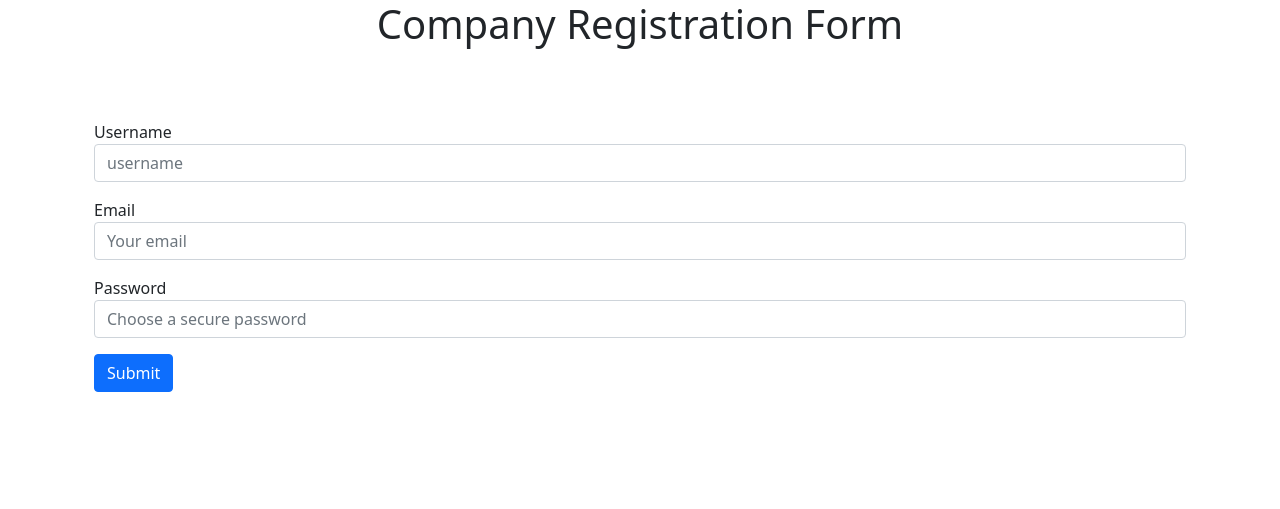
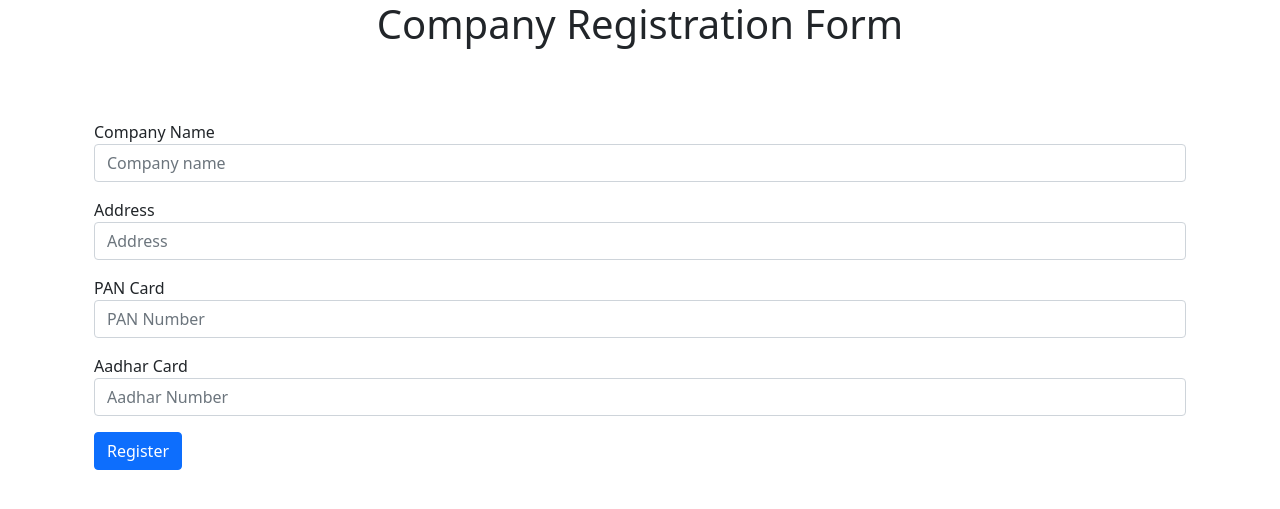
Before and after one commit to Kavinlsky/FastApi, a FastAPI app: page / in a window 1280 px wide. Shown: the top 509 px of the page. Run offline with FastAPI, Linux system fonts and the light colour scheme.

Commit message:
Main File

```diff
--- a/main.py
+++ b/main.py
@@ -23,18 +23,16 @@ async def home(request : Request):
 
 
 @app.post("/register/")
-async def register(request: Request, username: str = Form(...), email: str = Form(...), password: str = Form(...)):
-                   # db: Session = Depends(get_db)):
-    # form = UserCreateForm(request)
-    # await form.load_data()
-    # print("submited")
-    # if await form.is_valid():
-        try:
-            print(username)
-            print(email)
-            print(password)
-        except:
-            pass
+async def register(request: Request, companyname: str = Form(...), address: str = Form(...), pan: str = Form(...), aadhar: str = Form(...)):
+
+    try:
+        print(companyname)
+        print(address)
+        print(pan)
+        print(aadhar)
+        return templates.TemplateResponse("index.html", {"request": request, "errors": companyname})
+    except:
+        pass
 
     #         total_row = db.query(models.User).filter(models.User.email == email).first()
     #         print(total_row)
--- a/templates/index.html
+++ b/templates/index.html
@@ -15,18 +15,23 @@
     <div class="row my-5">
         <form action = "/register" method = "post">
         <div class="mb-3">
-          <label>Username</label>
-          <input type="text" required class="form-control" name="username" value="" placeholder="username">
+          <label>Company Name</label>
+          <input type="text" required class="form-control" name="companyname" value="" placeholder="Company name">
         </div>
         <div class="mb-3">
-          <label>Email</label>
-          <input type="text" required placeholder="Your email" name="email" value="" class="form-control">
+          <label>Address</label>
+          <input type="text" required placeholder="Address" name="address" value="" class="form-control">
         </div>
         <div class="mb-3">
-          <label>Password</label>
-          <input type="password" required placeholder="Choose a secure password" value="" name="password" class="form-control">
+          <label>PAN Card</label>
+          <input type="text" required placeholder="PAN Number" value="" name="pan" class="form-control">
         </div>
-        <button type="submit" class="btn btn-primary">Submit</button>
+        <div class="mb-3">
+          <label>Aadhar Card</label>
+          <input type="text" required placeholder="Aadhar Number" value="" name="aadhar" class="form-control">
+        </div>
+
+        <button type="submit" class="btn btn-primary">Register</button>
       </form>
     </div>
 </div>
```
